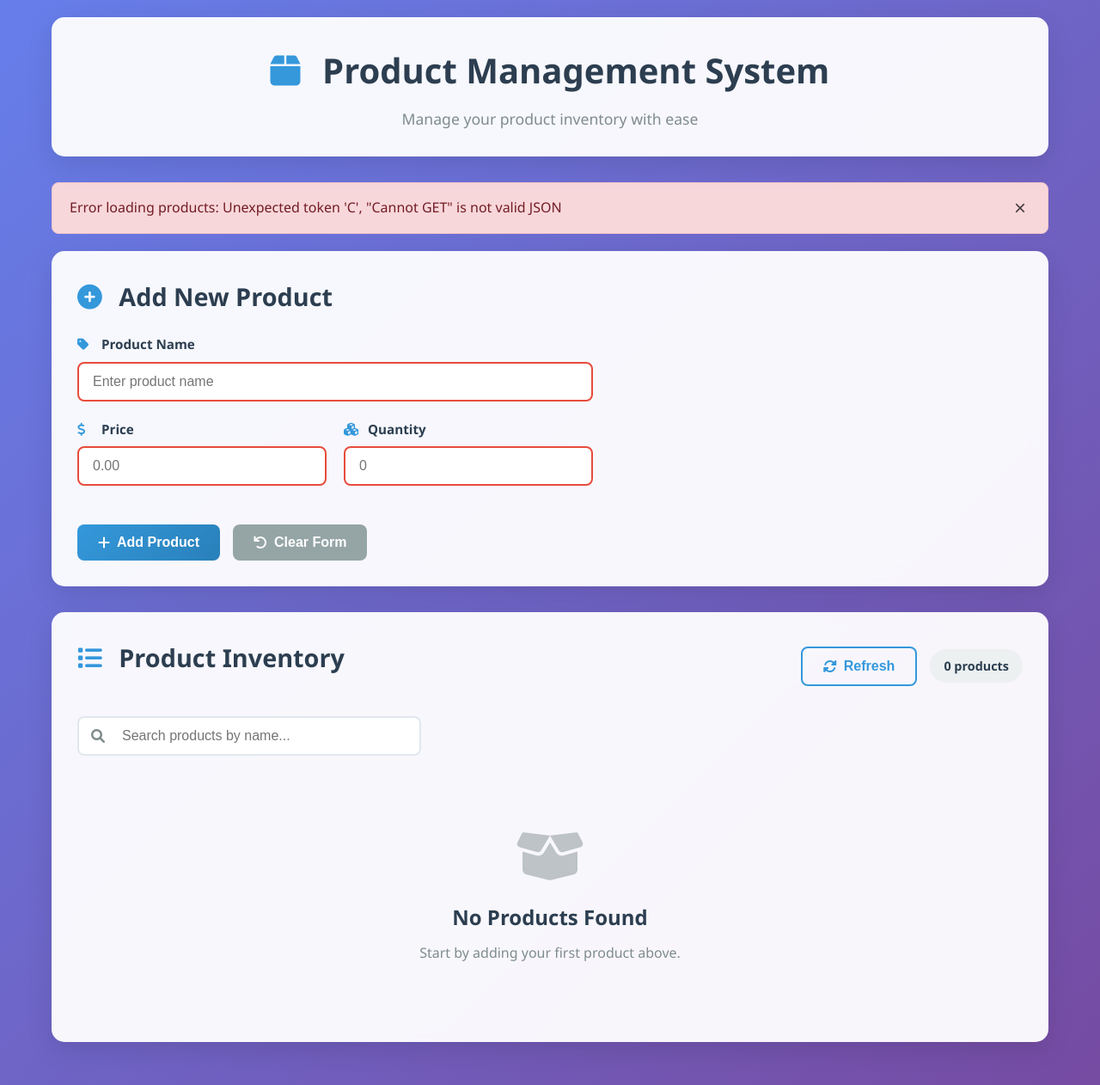
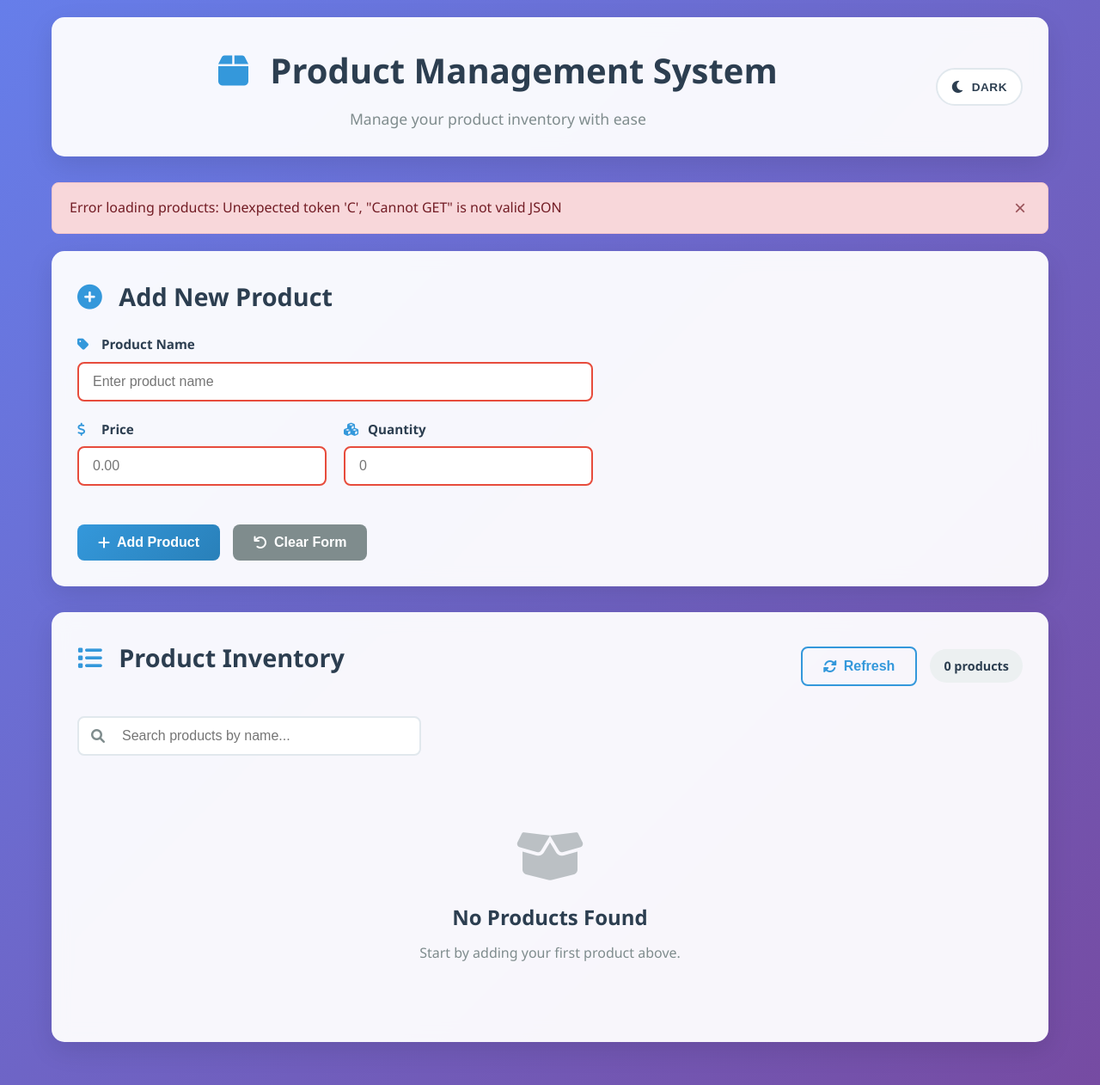
Before and after one commit to shhrikatta/product-management-full-stack-python, a Flask app: template templates/index.html in a window 1280 px wide. Shown: the whole page at 86% size. Run offline with Flask 3, Linux system fonts and the light colour scheme; the template is opened without the code that fills it, so the values that code supplies are empty.

Commit message:
feat: added dark theme

```diff
--- a/static/css/style.css
+++ b/static/css/style.css
@@ -5,11 +5,94 @@
     box-sizing: border-box;
 }
 
+/* CSS Variables for Theming */
+:root {
+    /* Light Theme Colors */
+    --bg-primary: linear-gradient(135deg, #667eea 0%, #764ba2 100%);
+    --bg-secondary: rgba(255, 255, 255, 0.95);
+    --bg-tertiary: #fff;
+    --bg-quaternary: #ecf0f1;
+
+    --text-primary: #2c3e50;
+    --text-secondary: #7f8c8d;
+    --text-inverse: #fff;
+
+    --accent-primary: #3498db;
+    --accent-secondary: #2980b9;
+    --accent-success: #27ae60;
+    --accent-warning: #f39c12;
+    --accent-danger: #e74c3c;
+
+    --border-primary: #e1e8ed;
+    --border-secondary: #ecf0f1;
+
+    --shadow-light: rgba(0, 0, 0, 0.1);
+    --shadow-medium: rgba(0, 0, 0, 0.15);
+    --shadow-heavy: rgba(0, 0, 0, 0.3);
+
+    --success-bg: #d4edda;
+    --success-text: #155724;
+    --success-border: #c3e6cb;
+
+    --error-bg: #f8d7da;
+    --error-text: #721c24;
+    --error-border: #f5c6cb;
+
+    --warning-bg: #fff3cd;
+    --warning-text: #856404;
+    --warning-border: #ffeaa7;
+}
+
+/* Dark Theme Colors */
+[data-theme="dark"] {
+    --bg-primary: linear-gradient(135deg, #1a1a2e 0%, #16213e 100%);
+    --bg-secondary: rgba(30, 30, 46, 0.95);
+    --bg-tertiary: #252540;
+    --bg-quaternary: #2d2d44;
+
+    --text-primary: #e2e8f0;
+    --text-secondary: #94a3b8;
+    --text-inverse: #1a1a2e;
+
+    --accent-primary: #60a5fa;
+    --accent-secondary: #3b82f6;
+    --accent-success: #34d399;
+    --accent-warning: #fbbf24;
+    --accent-danger: #f87171;
+
+    --border-primary: #374151;
+    --border-secondary: #4b5563;
+
+    --shadow-light: rgba(0, 0, 0, 0.3);
+    --shadow-medium: rgba(0, 0, 0, 0.4);
+    --shadow-heavy: rgba(0, 0, 0, 0.6);
+
+    --success-bg: rgba(52, 211, 153, 0.1);
+    --success-text: #34d399;
+    --success-border: rgba(52, 211, 153, 0.3);
+
+    --error-bg: rgba(248, 113, 113, 0.1);
+    --error-text: #f87171;
+    --error-border: rgba(248, 113, 113, 0.3);
+
+    --warning-bg: rgba(251, 191, 36, 0.1);
+    --warning-text: #fbbf24;
+    --warning-border: rgba(251, 191, 36, 0.3);
+}
+
+/* Theme Transition */
+* {
+    transition: background-color 0.3s ease,
+                color 0.3s ease,
+                border-color 0.3s ease,
+                box-shadow 0.3s ease;
+}
+
 body {
     font-family: 'Segoe UI', Tahoma, Geneva, Verdana, sans-serif;
     line-height: 1.6;
-    color: #333;
-    background: linear-gradient(135deg, #667eea 0%, #764ba2 100%);
+    color: var(--text-primary);
+    background: var(--bg-primary);
     min-height: 100vh;
 }
 
@@ -21,31 +104,89 @@
 
 /* Header Styles */
 .header {
-    text-align: center;
-    background: rgba(255, 255, 255, 0.95);
+    background: var(--bg-secondary);
     padding: 30px;
     border-radius: 15px;
     margin-bottom: 30px;
-    box-shadow: 0 10px 30px rgba(0, 0, 0, 0.1);
+    box-shadow: 0 10px 30px var(--shadow-light);
     backdrop-filter: blur(10px);
+}
+
+.header-content {
+    display: flex;
+    justify-content: space-between;
+    align-items: center;
+    gap: 20px;
+}
+
+.header-text {
+    text-align: center;
+    flex: 1;
 }
 
 .header h1 {
     font-size: 2.5rem;
-    color: #2c3e50;
+    color: var(--text-primary);
     margin-bottom: 10px;
     font-weight: 700;
 }
 
 .header h1 i {
-    color: #3498db;
+    color: var(--accent-primary);
     margin-right: 15px;
 }
 
 .header p {
     font-size: 1.1rem;
-    color: #7f8c8d;
+    color: var(--text-secondary);
     font-weight: 400;
+}
+
+.header-controls {
+    display: flex;
+    align-items: center;
+    gap: 15px;
+}
+
+/* Theme Toggle Styles */
+.theme-toggle {
+    display: flex;
+    align-items: center;
+    gap: 8px;
+    padding: 12px 16px;
+    background: var(--bg-tertiary);
+    color: var(--text-primary);
+    border: 2px solid var(--border-primary);
+    border-radius: 25px;
+    font-size: 0.9rem;
+    font-weight: 600;
+    cursor: pointer;
+    transition: all 0.3s ease;
+    min-width: 100px;
+    justify-content: center;
+}
+
+.theme-toggle:hover {
+    background: var(--accent-primary);
+    color: var(--text-inverse);
+    border-color: var(--accent-primary);
+    transform: translateY(-2px);
+    box-shadow: 0 5px 15px var(--shadow-medium);
+}
+
+.theme-toggle i {
+    font-size: 1rem;
+    transition: transform 0.3s ease;
+}
+
+.theme-toggle:hover i {
+    transform: scale(1.1);
+}
+
+.theme-label {
+    font-size: 0.85rem;
+    text-transform: uppercase;
+    letter-spacing: 0.5px;
 }
 
 /* Alert Styles */
@@ -84,6 +225,7 @@
     cursor: pointer;
     padding: 0 5px;
     opacity: 0.7;
+    color: inherit;
 }
 
 .alert-close:hover {
@@ -185,19 +328,19 @@
 }
 
 .btn-primary {
-    background: linear-gradient(135deg, #3498db, #2980b9);
-    color: white;
+    background: linear-gradient(135deg, var(--accent-primary), var(--accent-secondary));
+    color: var(--text-inverse);
 }
 
 .btn-primary:hover:not(:disabled) {
-    background: linear-gradient(135deg, #2980b9, #1f6391);
+    background: linear-gradient(135deg, var(--accent-secondary), #1f6391);
     transform: translateY(-2px);
-    box-shadow: 0 5px 15px rgba(52, 152, 219, 0.3);
+    box-shadow: 0 5px 15px var(--shadow-medium);
 }
 
 .btn-secondary {
-    background: #95a5a6;
-    color: white;
+    background: var(--text-secondary);
+    color: var(--text-inverse);
 }
 
 .btn-secondary:hover:not(:disabled) {
--- a/static/js/app.js
+++ b/static/js/app.js
@@ -452,6 +452,7 @@
 // Initialize the app when DOM is loaded
 document.addEventListener('DOMContentLoaded', () => {
     window.productManager = new ProductManager();
+    window.themeManager = new ThemeManager();
 });
 
 // Handle page refresh with unsaved changes
@@ -474,6 +475,80 @@
     }
 });
 
+// Theme Management
+class ThemeManager {
+    constructor() {
+        this.currentTheme = 'light';
+        this.init();
+    }
+
+    init() {
+        // Check for saved theme preference or default to system preference
+        const savedTheme = localStorage.getItem('theme');
+        const systemPrefersDark = window.matchMedia('(prefers-color-scheme: dark)').matches;
+
+        this.currentTheme = savedTheme || (systemPrefersDark ? 'dark' : 'light');
+        this.applyTheme(this.currentTheme);
+        this.updateThemeToggle();
+
+        // Listen for system theme changes
+        window.matchMedia('(prefers-color-scheme: dark)').addEventListener('change', (e) => {
+            if (!localStorage.getItem('theme')) {
+                this.currentTheme = e.matches ? 'dark' : 'light';
+                this.applyTheme(this.currentTheme);
+                this.updateThemeToggle();
+            }
+        });
+    }
+
+    applyTheme(theme) {
+        document.documentElement.setAttribute('data-theme', theme);
+        this.currentTheme = theme;
+    }
+
+    toggleTheme() {
+        const newTheme = this.currentTheme === 'light' ? 'dark' : 'light';
+        this.applyTheme(newTheme);
+        localStorage.setItem('theme', newTheme);
+        this.updateThemeToggle();
+
+        // Add a subtle animation effect
+        document.body.style.transition = 'none';
+        setTimeout(() => {
+            document.body.style.transition = '';
+        }, 50);
+    }
+
+    updateThemeToggle() {
+        const themeIcon = document.getElementById('theme-icon');
+        const themeLabel = document.getElementById('theme-label');
+        const themeToggle = document.getElementById('theme-toggle');
+
+        if (this.currentTheme === 'dark') {
+            themeIcon.className = 'fas fa-sun';
+            themeLabel.textContent = 'Light';
+            themeToggle.title = 'Switch to light theme';
+        } else {
+            themeIcon.className = 'fas fa-moon';
+            themeLabel.textContent = 'Dark';
+            themeToggle.title = 'Switch to dark theme';
+        }
+    }
+
+    getCurrentTheme() {
+        return this.currentTheme;
+    }
+
+    getSystemTheme() {
+        return window.matchMedia('(prefers-color-scheme: dark)').matches ? 'dark' : 'light';
+    }
+}
+
+// Global theme functions
+function toggleTheme() {
+    window.themeManager.toggleTheme();
+}
+
 // Service Worker Registration (for future PWA functionality)
 if ('serviceWorker' in navigator) {
     window.addEventListener('load', () => {
--- a/templates/index.html
+++ b/templates/index.html
@@ -11,8 +11,18 @@
     <div class="container">
         <!-- Header -->
         <header class="header">
-            <h1><i class="fas fa-box"></i> Product Management System</h1>
-            <p>Manage your product inventory with ease</p>
+            <div class="header-content">
+                <div class="header-text">
+                    <h1><i class="fas fa-box"></i> Product Management System</h1>
+                    <p>Manage your product inventory with ease</p>
+                </div>
+                <div class="header-controls">
+                    <button id="theme-toggle" class="theme-toggle" onclick="toggleTheme()" title="Toggle dark/light theme">
+                        <i class="fas fa-moon" id="theme-icon"></i>
+                        <span class="theme-label" id="theme-label">Dark</span>
+                    </button>
+                </div>
+            </div>
         </header>
 
         <!-- Alert/Message Area -->
```
Also changed, not shown: other parts of static/css/style.css (+70 -57 lines), products-README.md (+37 -0 lines).
